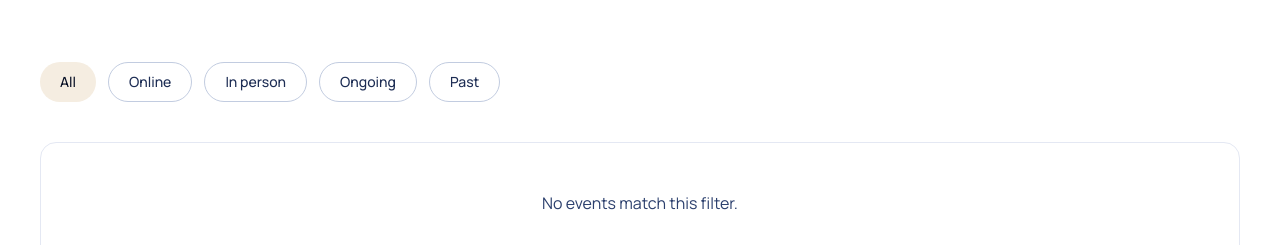
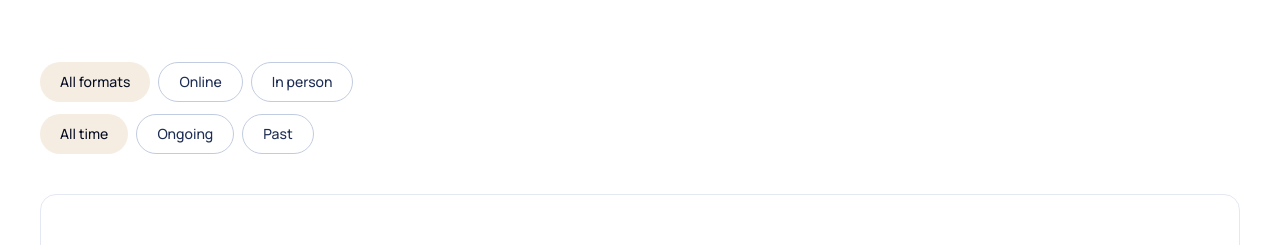
Before and after one commit to zhufeiliu825-droid/polaris-website, a Next.js app: page /events in a window 1280 px wide. Shown: the part 555-800 px from the top of the page. Built offline with nearby package versions, Linux system fonts and the light colour scheme; no server answers; the database is empty.

Commit message:
Events: split chips into two independent axes (format + when)

```diff
--- a/src/app/(public)/events/page.tsx
+++ b/src/app/(public)/events/page.tsx
@@ -8,39 +8,34 @@ import type { Prisma } from "@prisma/client";
 export const metadata = { title: "Events" };
 
 /**
- * The five chip values the public Events page exposes. "All" is the default
- * (no URL param) and shows everything published.
+ * Two independent filter axes:
+ *   format = online | in-person   → narrows by event format
+ *   when   = ongoing | past       → narrows by time
  *
- *  - all        → no time/format filter
- *  - online     → format = ONLINE
- *  - in-person  → format = IN_PERSON
- *  - ongoing    → endsAt >= now (upcoming + currently running)
- *  - past       → endsAt < now
+ * Each is single-select; either or both can be active. No URL param =
+ * "All" in that axis.
  */
-const FILTERS = [
-  { key: "all", label: "All" },
+const FORMAT_OPTIONS = [
+  { key: "all", label: "All formats" },
   { key: "online", label: "Online" },
   { key: "in-person", label: "In person" },
+] as const;
+const WHEN_OPTIONS = [
+  { key: "all", label: "All time" },
   { key: "ongoing", label: "Ongoing" },
   { key: "past", label: "Past" },
 ] as const;
 
-type FilterKey = (typeof FILTERS)[number]["key"];
+type FormatKey = (typeof FORMAT_OPTIONS)[number]["key"];
+type WhenKey = (typeof WHEN_OPTIONS)[number]["key"];
 
-function whereForFilter(f: FilterKey, now: Date): Prisma.EventWhereInput {
-  const base: Prisma.EventWhereInput = { published: true };
-  switch (f) {
-    case "online":
-      return { ...base, format: "ONLINE" };
-    case "in-person":
-      return { ...base, format: "IN_PERSON" };
-    case "ongoing":
-      return { ...base, endsAt: { gte: now } };
-    case "past":
-      return { ...base, endsAt: { lt: now } };
-    default:
-      return base;
-  }
+function buildWhere(format: FormatKey, when: WhenKey, now: Date): Prisma.EventWhereInput {
+  const where: Prisma.EventWhereInput = { published: true };
+  if (format === "online") where.format = "ONLINE";
+  if (format === "in-person") where.format = "IN_PERSON";
+  if (when === "ongoing") where.endsAt = { gte: now };
+  if (when === "past") where.endsAt = { lt: now };
+  return where;
 }
 
 function formatEventDateTime(starts: Date, ends: Date): { date: string; time: string } {
@@ -62,26 +57,43 @@ function formatEventDateTime(starts: Date, ends: Date): { date: string; time: st
   return { date, time };
 }
 
-type Search = Promise<{ filter?: string }>;
+type Search = Promise<{ format?: string; when?: string }>;
 
 export default async function EventsPage({ searchParams }: { searchParams: Search }) {
   const sp = await searchParams;
-  const validKeys = new Set<string>(FILTERS.map((f) => f.key));
-  const activeKey: FilterKey =
-    sp.filter && validKeys.has(sp.filter) ? (sp.filter as FilterKey) : "all";
+  const validFormats = new Set<string>(FORMAT_OPTIONS.map((o) => o.key));
+  const validWhens = new Set<string>(WHEN_OPTIONS.map((o) => o.key));
+  const activeFormat: FormatKey =
+    sp.format && validFormats.has(sp.format) ? (sp.format as FormatKey) : "all";
+  const activeWhen: WhenKey =
+    sp.when && validWhens.has(sp.when) ? (sp.when as WhenKey) : "all";
 
   const now = new Date();
-  const where = whereForFilter(activeKey, now);
+  const where = buildWhere(activeFormat, activeWhen, now);
 
-  // Past events are most recent first; everything else is soonest-first.
+  // Past events sorted newest first; everything else soonest first.
   const orderBy: Prisma.EventOrderByWithRelationInput =
-    activeKey === "past" ? { startsAt: "desc" } : { startsAt: "asc" };
+    activeWhen === "past" ? { startsAt: "desc" } : { startsAt: "asc" };
 
   const events = await prisma.event.findMany({
     where,
     orderBy,
     include: { _count: { select: { registrations: true } } },
   });
+
+  /**
+   * Builds the href for a chip in a given axis. Keeps the other axis's
+   * active value intact. The "all" key clears that axis's URL param.
+   */
+  const hrefFor = (axis: "format" | "when", key: string) => {
+    const next = new URLSearchParams();
+    const f = axis === "format" ? key : activeFormat;
+    const w = axis === "when" ? key : activeWhen;
+    if (f !== "all") next.set("format", f);
+    if (w !== "all") next.set("when", w);
+    const s = next.toString();
+    return s ? `/events?${s}` : "/events";
+  };
 
   return (
     <>
@@ -93,36 +105,28 @@ export default async function EventsPage({ searchParams }: { searchParams: Searc
 
       <section className="py-16 bg-paper">
         <Container>
-          {/* FILTER CHIPS */}
-          <div className="flex gap-3 flex-wrap mb-10">
-            {FILTERS.map((f) => {
-              const isActive = f.key === activeKey;
-              const href = f.key === "all" ? "/events" : `/events?filter=${f.key}`;
-              return (
-                <Link
-                  key={f.key}
-                  href={href}
-                  scroll={false}
-                  className={
-                    isActive
-                      ? "h-10 px-5 inline-flex items-center rounded-full bg-sand-100 text-navy-950 text-sm font-medium"
-                      : "h-10 px-5 inline-flex items-center rounded-full bg-white border border-navy-200 text-sm font-medium text-navy-700 hover:bg-navy-50"
-                  }
-                >
-                  {f.label}
-                </Link>
-              );
-            })}
+          {/* FILTER CHIPS — two independent axes */}
+          <div className="space-y-3 mb-10">
+            <ChipRow
+              options={FORMAT_OPTIONS}
+              activeKey={activeFormat}
+              hrefFor={(k) => hrefFor("format", k)}
+            />
+            <ChipRow
+              options={WHEN_OPTIONS}
+              activeKey={activeWhen}
+              hrefFor={(k) => hrefFor("when", k)}
+            />
           </div>
 
           {events.length === 0 ? (
             <div className="bg-white border border-navy-100 rounded-2xl p-12 text-center">
               <p className="text-navy-600">
-                {activeKey === "past"
+                {activeWhen === "past"
                   ? "No past events to show."
-                  : activeKey === "ongoing"
+                  : activeWhen === "ongoing"
                     ? "Nothing on the calendar right now — check back soon."
-                    : "No events match this filter."}
+                    : "No events match these filters."}
               </p>
             </div>
           ) : (
@@ -216,3 +220,35 @@ export default async function EventsPage({ searchParams }: { searchParams: Searc
     </>
   );
 }
+
+function ChipRow({
+  options,
+  activeKey,
+  hrefFor,
+}: {
+  options: readonly { key: string; label: string }[];
+  activeKey: string;
+  hrefFor: (key: string) => string;
+}) {
+  return (
+    <div className="flex gap-2 flex-wrap">
+      {options.map((o) => {
+        const isActive = o.key === activeKey;
+        return (
+          <Link
+            key={o.key}
+            href={hrefFor(o.key)}
+            scroll={false}
+            className={
+              isActive
+                ? "h-10 px-5 inline-flex items-center rounded-full bg-sand-100 text-navy-950 text-sm font-medium"
+                : "h-10 px-5 inline-flex items-center rounded-full bg-white border border-navy-200 text-sm font-medium text-navy-700 hover:bg-navy-50"
+            }
+          >
+            {o.label}
+          </Link>
+        );
+      })}
+    </div>
+  );
+}
```
